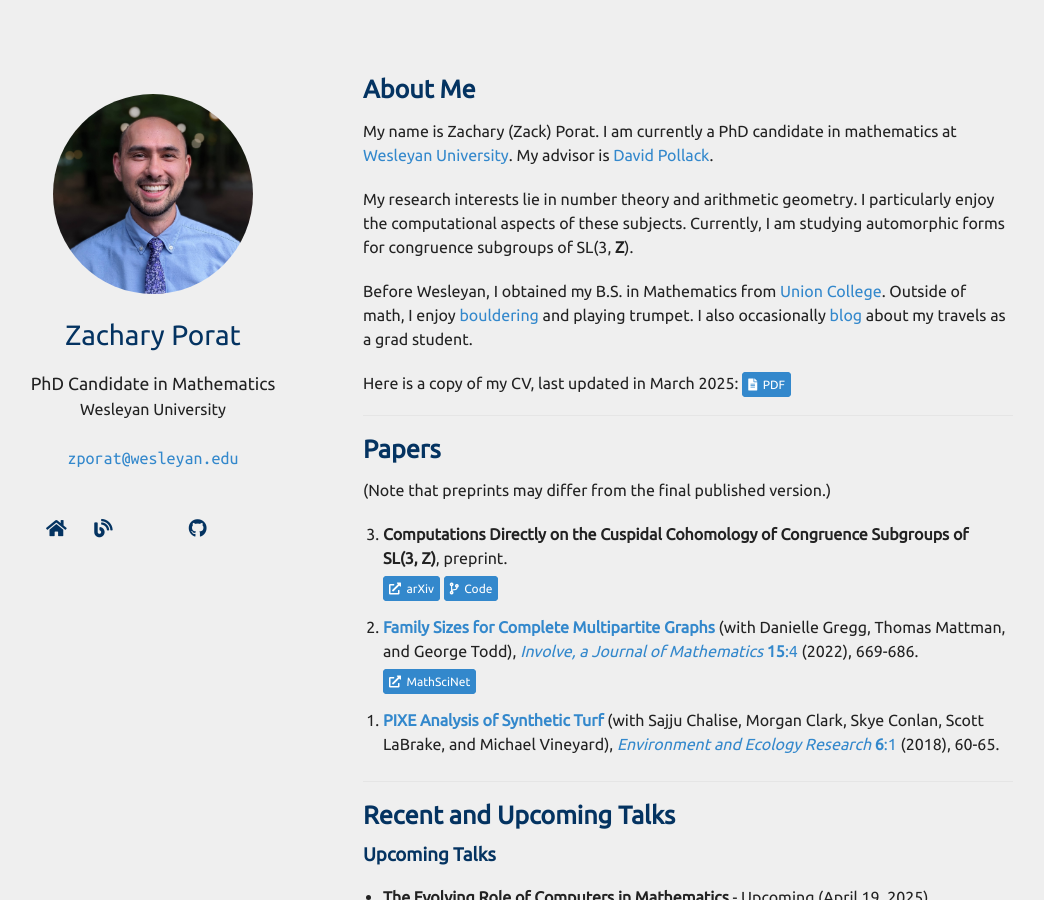
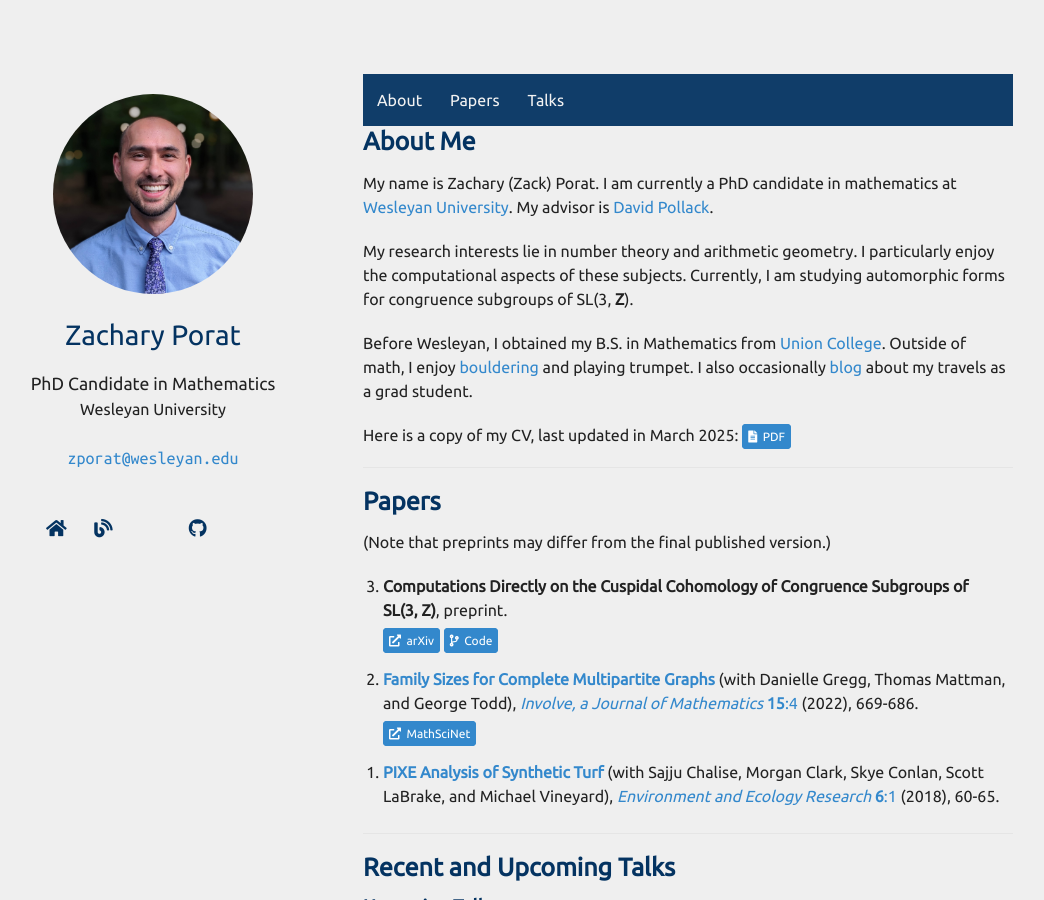
Before and after one commit to zporat/zporat.github.io, a Jekyll site: the page built from index.md, in a window 1280 px wide and 900 px high. Shown: the whole window, without its empty margins (102-1146 px from the left). Built offline with Jekyll 4.4.1, drawn with Linux system fonts in a browser that asks for light colours; nearby versions of some CDN libraries; a style sheet for code colours, icons or effects is not loaded; our own code applies the rules of GitHub Pages for plain Markdown files.

Commit message:
navbar test 1

```diff
--- a/index.md
+++ b/index.md
@@ -1,6 +1,12 @@
 ---
 layout: homepage
 ---
+
+<nav id="navbar" class="navbar">
+  <a href="#about">About</a>
+  <a href="#papers">Papers</a>
+  <a href="#talks">Talks</a>
+</nav>
 
 ## <a name="about"></a> About Me
 
```
